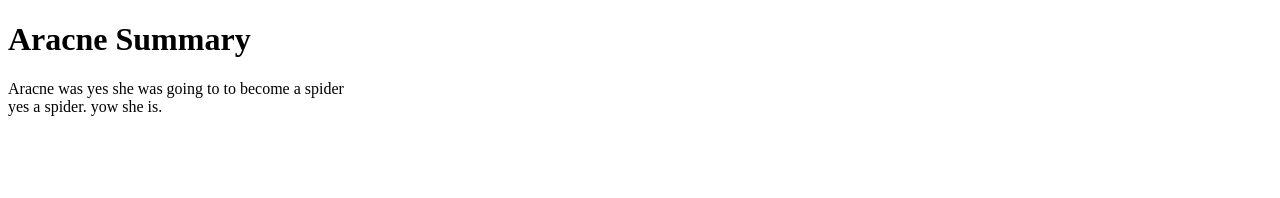
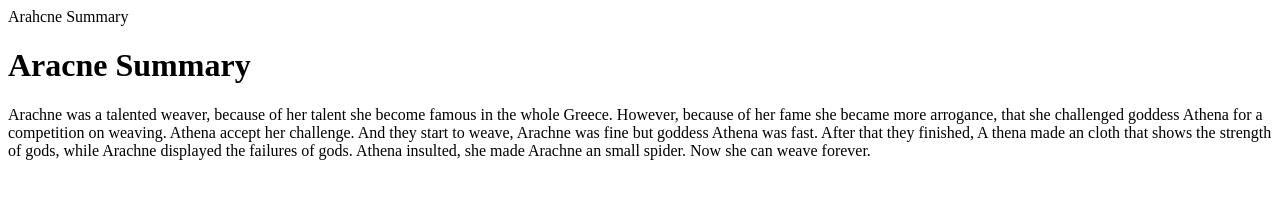
Before and after one commit to napeleon/napeleon.github.io, a plain HTML site: page Aracne-Summary.html in a window 1280 px wide. Drawn offline with Linux system fonts and the light colour scheme.

Commit message:
Update Aracne-Summary.html

```diff
--- a/Aracne-Summary.html
+++ b/Aracne-Summary.html
@@ -2,7 +2,10 @@
 <html>
      <head>
           <meta charset="utf-8">
-          <title>Aracne Summary</title>
+          <meta name="description" content="A summary for story of Arachne">
+          <meta name="keywords" content="Arachne, Summary, Story, Assignment">
+          <meta name="viewport" content="width=device-width, initial-scale=1.0>
+          <title>Arahcne Summary</title>
      </head>
      <body>
           <h1>
@@ -10,8 +13,16 @@
           </h1>
 
           <p>
-              Aracne was yes she was going to to become a spider<br>
-              yes a spider. yow she is.
+              Arachne was a talented weaver,
+              because of her talent she become famous in the whole Greece.
+              However, because of her fame she became more arrogance, that
+              she challenged goddess Athena for a competition on weaving.
+              Athena accept her challenge. And they start to weave, Arachne
+              was fine but goddess Athena was fast. After that they finished, A
+              thena made an cloth that shows the strength of gods, while Arachne
+              displayed the failures of gods. Athena insulted, she made Arachne an small spider.
+              Now she can weave forever.
+
           </p>
      </body>
 </html>
```
